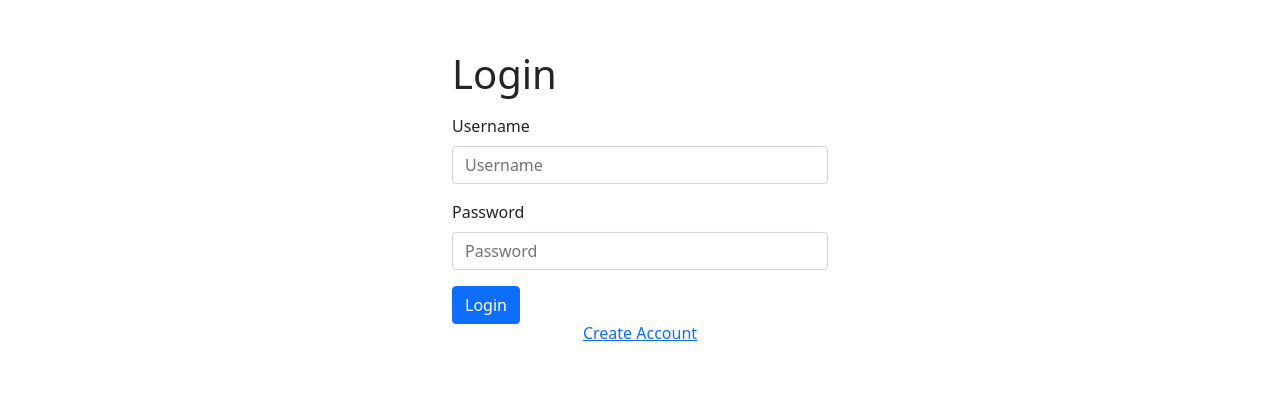
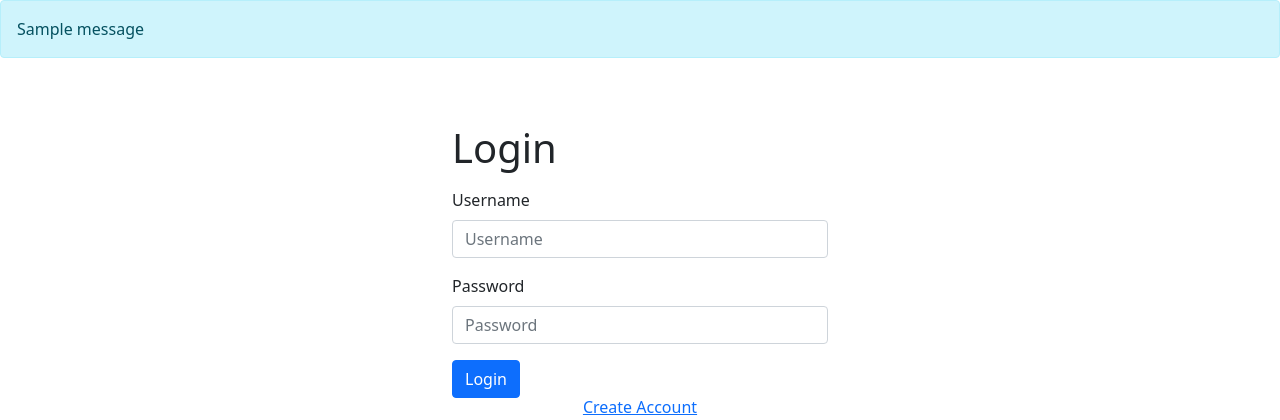
Before and after one commit to AndrewGuadi/doughDiaries, a Flask app: page /login in a window 1280 px wide. Shown: the top 420 px of the page. Run offline with Flask 3, Linux system fonts and the light colour scheme; tables that the repository leaves empty hold one stand-in row (values such as "Sample post"); one stand-in notice (Sample message) is shown; some libraries are stand-ins or nearby versions.

Commit message:
added message area to login page

```diff
--- a/templates/login.html
+++ b/templates/login.html
@@ -16,6 +16,18 @@
     </style>
 </head>
 <body>
+    <!-- Flash message area -->
+    {% with messages = get_flashed_messages() %}
+    {% if messages %}
+    <div class="alert alert-info" role="alert">
+      {% for message in messages %}
+      {{ message }}<br>
+      {% endfor %}
+    </div>
+    {% endif %}
+    {% endwith %}
+    <!-- End of flash message area -->
+
     <div class="container">
         <h1 class="mb-3">Login</h1>
         <form method="POST" action="">
```
